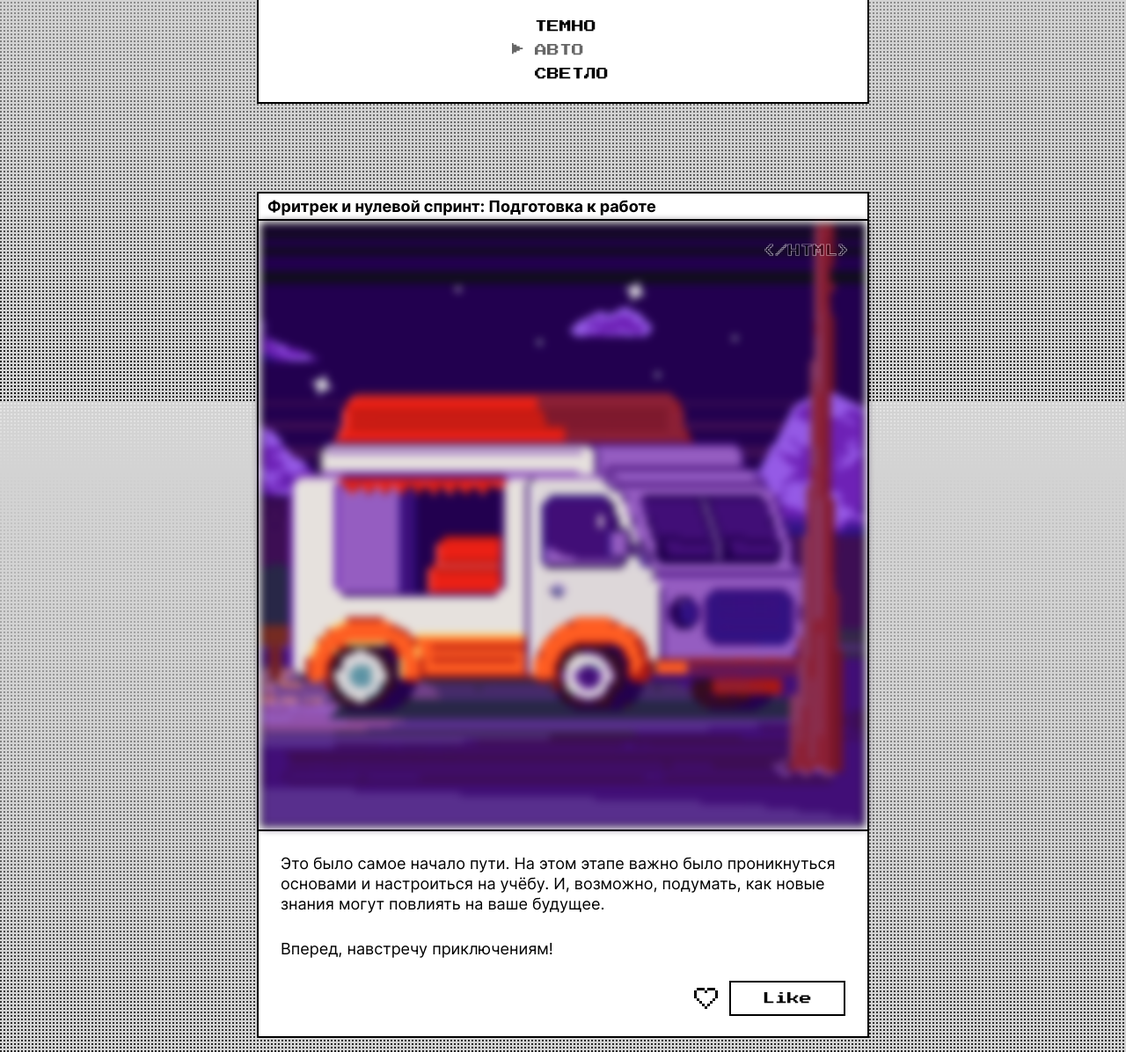
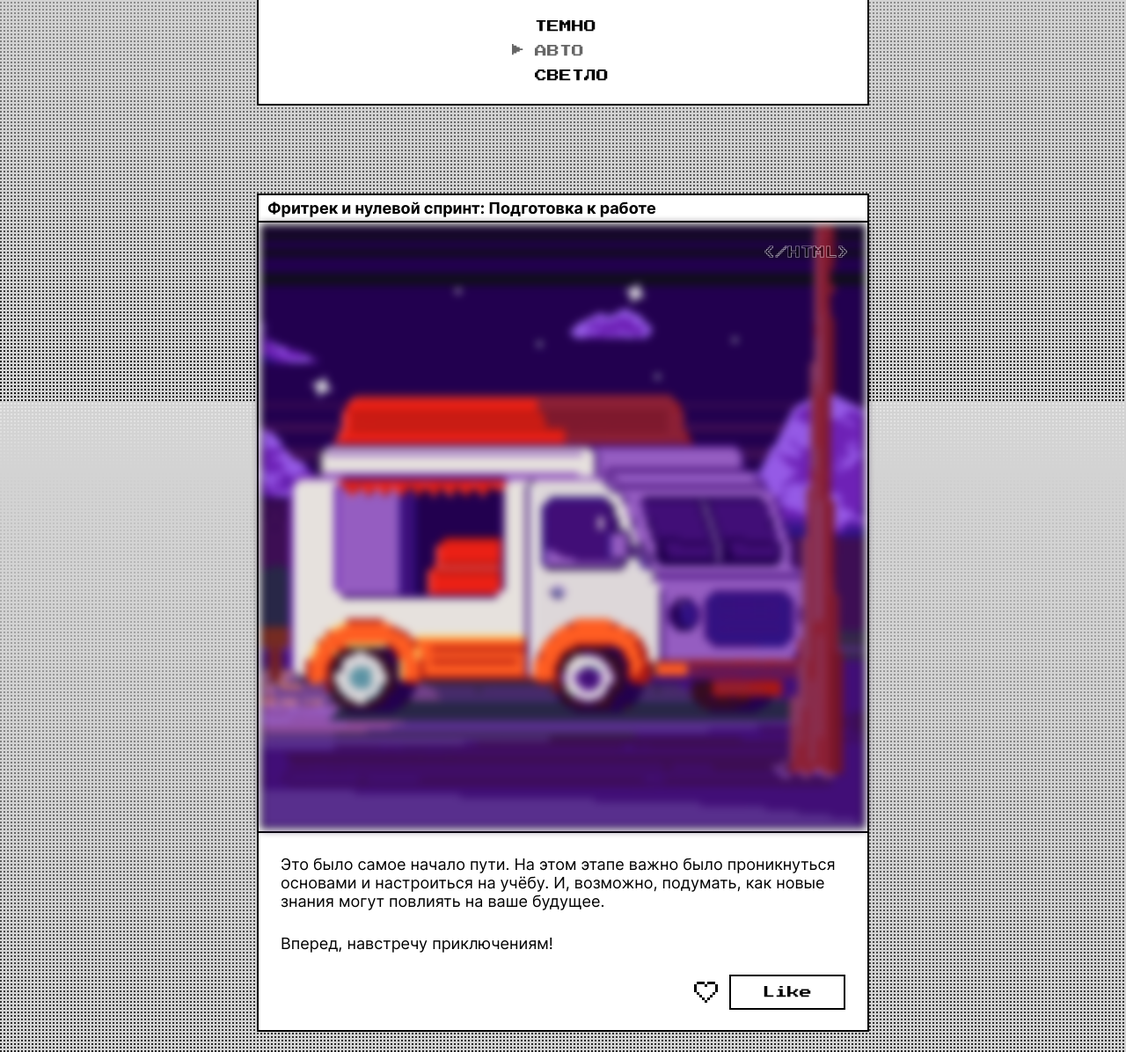
Before and after one commit to DanilZarovinsky/zakrivayuschiy-teg-f, a plain HTML site: page index.html in a window 1280 px wide. Shown: the part 344-1540 px from the top of the page at 88% size. Drawn offline with Linux system fonts and the light colour scheme.

Commit message:
готов

```diff
--- a/styles/style.css
+++ b/styles/style.css
@@ -18,7 +18,7 @@
   padding-left: 20px;
   position: relative;
   display: grid;
-  gap: 8px;
+  gap: 9px;
   line-height: 115%;
 }
 
@@ -159,9 +159,9 @@
   display: grid;
   gap: 27px;
   border-block-start: 2px solid var(--text-color, #000000);
-  padding: 25px 30px 0 25px;
+  padding: 25px 25px 0 25px;
   font-size: 18px;
-  line-height: 130%;
+  line-height: 21px;
 }
 
 .card-footer {
@@ -453,4 +453,9 @@
   .modal {
     max-width: 341px;
   }
+
+  .card-img-watermark{
+    inset-inline-end: 11px;
+    inset-block-start: 24px;
+  }
 }
```
